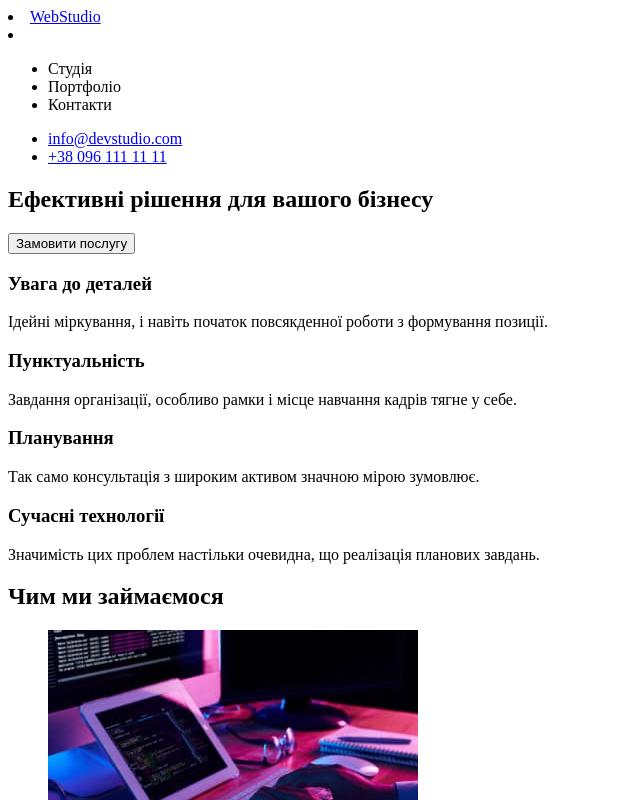
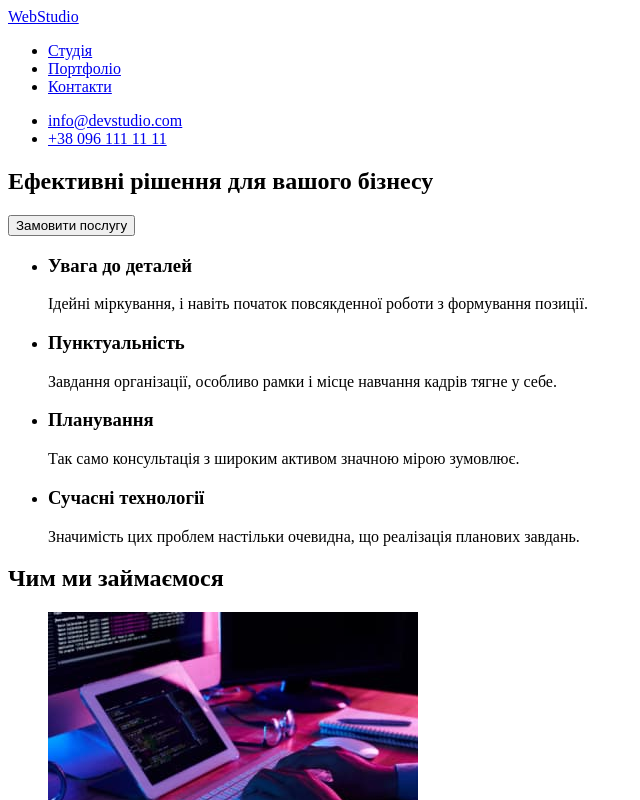
Before and after one commit to lesenka1007/project, a plain HTML site: page index.html in a window 1280 px wide. Shown: the top 800 px of the page, without its empty margins (0-640 px from the left). Drawn offline with Linux system fonts and the light colour scheme.

Commit message:
закінчила виправлення змін

```diff
--- a/index.html
+++ b/index.html
@@ -9,16 +9,11 @@
 <body>
     <header>
         <nav>
-            <li>
-                <a href="#WebStudio">WebStudio</a>
-            </li>
-            <li>
-                <a href="./index.html"></a>
-            </li>
+            <a href="./index.html">WebStudio</a>
 <ul>
-    <li>Студія</li>
-    <li>Портфоліо</li>
-    <li>Контакти</li>
+    <li><a href="#">Студія</a></li>
+    <li><a href="#">Портфоліо</a></li>
+    <li><a href="#">Контакти</a></li>
 </ul>
         </nav>
     <ul>
@@ -33,14 +28,24 @@
         </section>
 <section>
     <!--<h2>Особливості компанії</h2>-->
-    <h3>Увага до деталей</h3>
+    <ul>
+        <li>
+            <h3>Увага до деталей</h3>
     <p>Ідейні міркування, і навіть початок повсякденної роботи з формування позиції.</p>
-    <h3>Пунктуальність</h3>
+    </li>
+    <li>
+     <h3>Пунктуальність</h3>
     <p>Завдання організації, особливо рамки і місце навчання кадрів тягне у себе.</p>
-    <h3>Планування</h3>
+    </li>
+    <li>
+     <h3>Планування</h3>
     <p>Так само консультація з широким активом значною мірою зумовлює.</p>
+    </li>
+    <li>
     <h3>Сучасні технології</h3>
     <p>Значимість цих проблем настільки очевидна, що реалізація планових завдань.</p>
+    </li>
+</ul>
 </section>
 <section>
     <h2>Чим ми займаємося</h2>
@@ -69,9 +74,7 @@
 </section>
     </main>
     <footer>
-<li>
     <a href="./index.html">WebStudio</a>
-</li>
 <address>
        <ul>
         <li><a href="https://goo.gl/maps/CPtrU1FHBa2aNyZL9" target="_blank" rel="noopener noreferrer nofollow"">м. Київ, пр-т Лесі Українки, 26</a></li>
```
